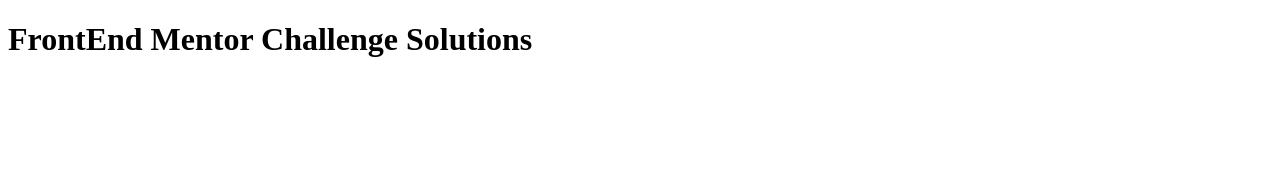
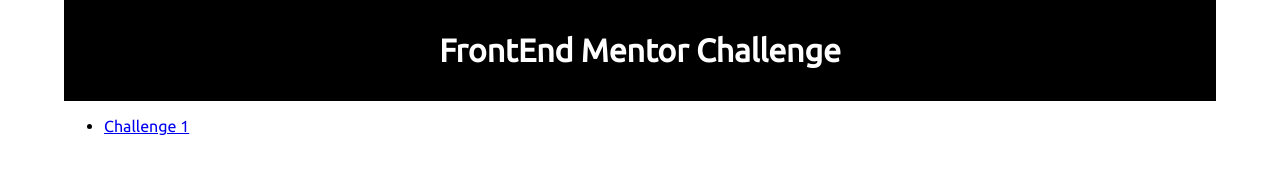
Before and after one commit to PoojeshShetty/frontEndMentor, a plain HTML site: page index.html in a window 1280 px wide. Drawn offline with Linux system fonts and the light colour scheme.

Commit message:
update:frontpage setup and added source folder

```diff
--- a/index.html
+++ b/index.html
@@ -9,9 +9,15 @@
 </head>
 <body>
     <div class="container">
-        <h1>FrontEnd Mentor Challenge Solutions</h1>
+        <div class="container__header">
+            <h1 class="textColor--white">FrontEnd Mentor Challenge</h1>
+        </div>
         <div class="container__links">
-
+            <ul>
+                <li>
+                    <a href="src/challenge1/index.html">Challenge 1</a>
+                </li>
+            </ul>
         </div>
     </div>
 </body>
--- a/style.css
+++ b/style.css
@@ -0,0 +1,30 @@
+@import url('https://fonts.googleapis.com/css2?family=Ubuntu&display=swap');
+
+* , *::after, *::before {
+    box-sizing: border-box;
+}
+
+body{
+  margin:0;
+  font-family: 'ubuntu';
+}
+
+h1{
+    margin:0;
+}
+.container{
+    width:90%;
+    margin:auto;
+}
+
+.container__header{
+    min-width: 100vh;
+    text-align: center;
+    background-color: black;
+    margin:0;
+    padding:2em;
+}
+
+.textColor--white{
+    color:white
+}
```
Also changed, not shown: src/challenge1/index.html (added, +12 -0 lines).
